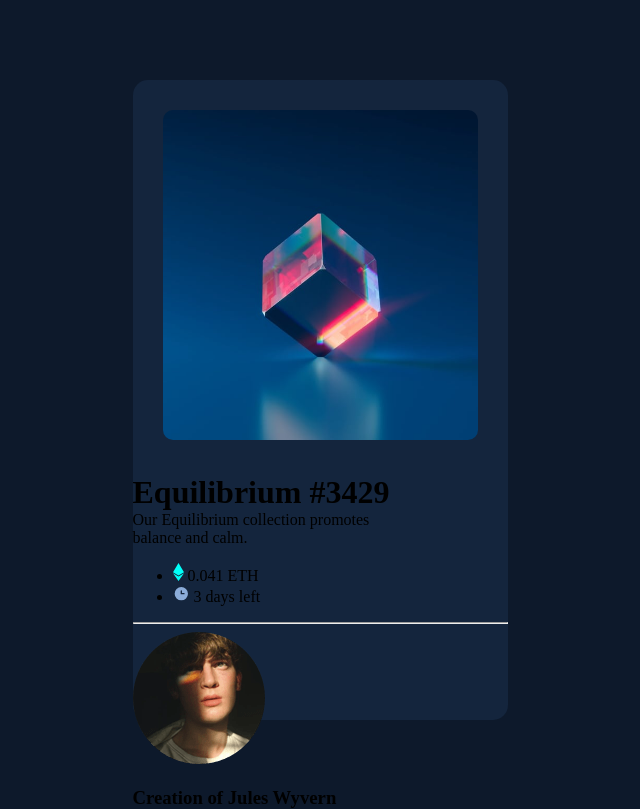
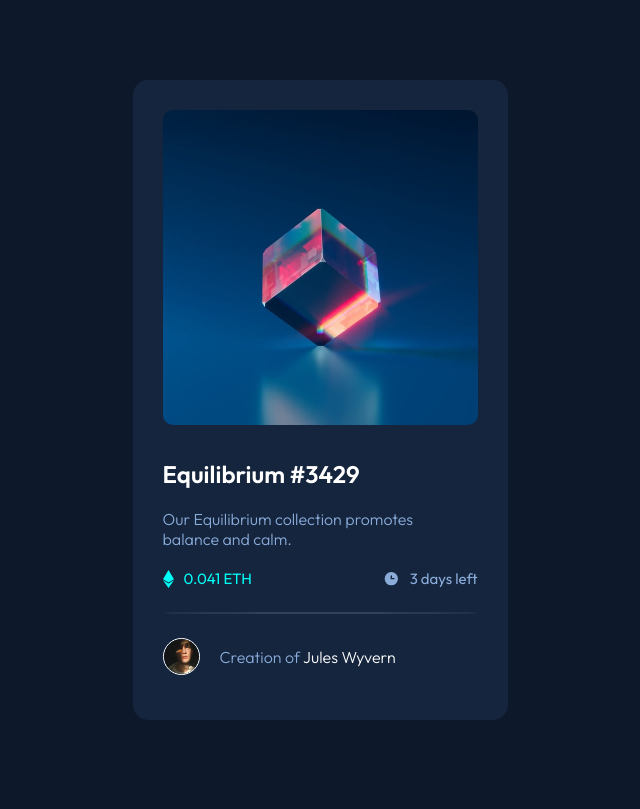
Before and after one commit to carlosg-silva/cartao-nft, a plain HTML site: page index.html in a window 1280 px wide. Shown: the whole page, without its empty margins (320-960 px from the left). Drawn offline with Linux system fonts and the light colour scheme.

```diff
--- a/index.html
+++ b/index.html
@@ -5,6 +5,9 @@
   <meta charset="UTF-8">
   <meta http-equiv="X-UA-Compatible" content="IE=edge">
   <meta name="viewport" content="width=device-width, initial-scale=1.0">
+  <link rel="preconnect" href="https://fonts.googleapis.com">
+  <link rel="preconnect" href="https://fonts.gstatic.com" crossorigin>
+  <link href="https://fonts.googleapis.com/css2?family=Outfit:wght@300;400;600&display=swap" rel="stylesheet">
   <link rel="shortcut icon" href="images/favicon-32x32.png" type="image/x-icon">
   <title>Componente do cartão de visualização NFT</title>
   <link rel="stylesheet" href="style.css">
@@ -15,23 +18,27 @@
     <div class="container">
       <div class="card">
         <div>
-          <div class="img">
-            <a href="./"><img src="images/image-equilibrium.jpg" alt=""></a>
-          </div>
+          <a href="">
+            <div class="img">
+            </div>
+          </a>
           <div class="conteudo">
-            <h1>Equilibrium #3429</h1>
-            <p>Our Equilibrium collection promotes<br>balance and calm.
+            <a href="./">
+              <h1>Equilibrium #3429</h1>
+            </a>
+            <p class="conteudo-desc">Our Equilibrium collection promotes<br>balance and calm.
             </p>
-            <ul>
-              <li><img src="images/icon-ethereum.svg" alt="Ethereum"> 0.041 ETH</li>
-              <li><img src="images/icon-clock.svg" alt="Clock"> 3 days left</li>
-            </ul>
-            <hr>
+            <div class="conteudo-icons">
+              <p><img src="images/icon-ethereum.svg" alt="Ethereum"> <span>0.041 ETH</span></p>
+              <p><img src="images/icon-clock.svg" alt="Clock"> 3 days left</p>
+            </div>
+
+            <div class="linha"> </div>
             <footer>
               <div class="footer-img">
                 <img src="images/image-avatar.png" alt="photo">
               </div>
-              <h3>Creation of Jules Wyvern</h3>
+              <h3>Creation of <a href="">Jules Wyvern</a></h3>
             </footer>
           </div>
         </div>
--- a/style.css
+++ b/style.css
@@ -2,23 +2,41 @@
   margin: 0;
   padding: 0;
   background: hsl(217, 54%, 11%);
+  font-family: "Outfit", sans-serif;
 }
 
 h1,
-p {
+h2,
+h3,
+p,
+a {
   margin: 0;
   padding: 0;
 }
 
-.img {
-  padding: 30px;
+h1 {
+  color: hsl(0, 0%, 100%);
+  font-weight: 600;
+  font-size: 24px;
 }
 
-.img img {
-  max-width: 100%;
+h1:hover {
+  color: hsl(178, 100%, 50%);
+}
+
+a {
+  text-decoration: none;
+}
+
+.img {
+  display: inline-block;
+  margin: 30px;
+  width: 315px;
+  height: 315px;
+  background-image: url(images/image-equilibrium.jpg);
+  background-repeat: no-repeat;
+  background-size: 315px;
   border-radius: 10px;
-  height: 330px;
-  width: 330px;
 }
 
 .container {
@@ -35,3 +53,72 @@
   border-radius: 15px;
   background: hsl(216, 50%, 16%);
 }
+
+.conteudo {
+  height: 330px;
+  padding: 0 30px;
+}
+
+.conteudo-desc {
+  font-weight: 300;
+  margin-top: 20px;
+  color: hsl(215, 51%, 70%);
+}
+
+.conteudo-icons {
+  display: flex;
+  justify-content: space-between;
+  margin: 20px 0 10px 0;
+  align-items: center;
+}
+
+.conteudo-icons p {
+  display: flex;
+  color: hsl(215, 51%, 70%);
+  gap: 10px;
+  align-items: center;
+  font-size: 15px;
+}
+
+.conteudo-icons p span {
+  font-weight: 400;
+  color: hsl(178, 100%, 50%);
+}
+
+.linha {
+  display: inline-block;
+  background: hsl(215, 32%, 27%);
+  width: 100%;
+  border-radius: 50%;
+  height: 2px;
+}
+
+/* footer */
+
+footer {
+  padding-top: 20px;
+  display: flex;
+  align-items: center;
+  gap: 20px;
+}
+
+footer h3 {
+  font-size: medium;
+  font-weight: 300;
+  color: hsl(215, 51%, 70%);
+}
+
+footer h3 a {
+  color: hsl(0, 0%, 100%);
+}
+
+footer h3 a:hover {
+  color: hsl(178, 100%, 50%);
+}
+
+.footer-img img {
+  display: block;
+  height: 35px;
+  border: 1px hsl(0, 0%, 100%) solid;
+  border-radius: 50%;
+}
```
